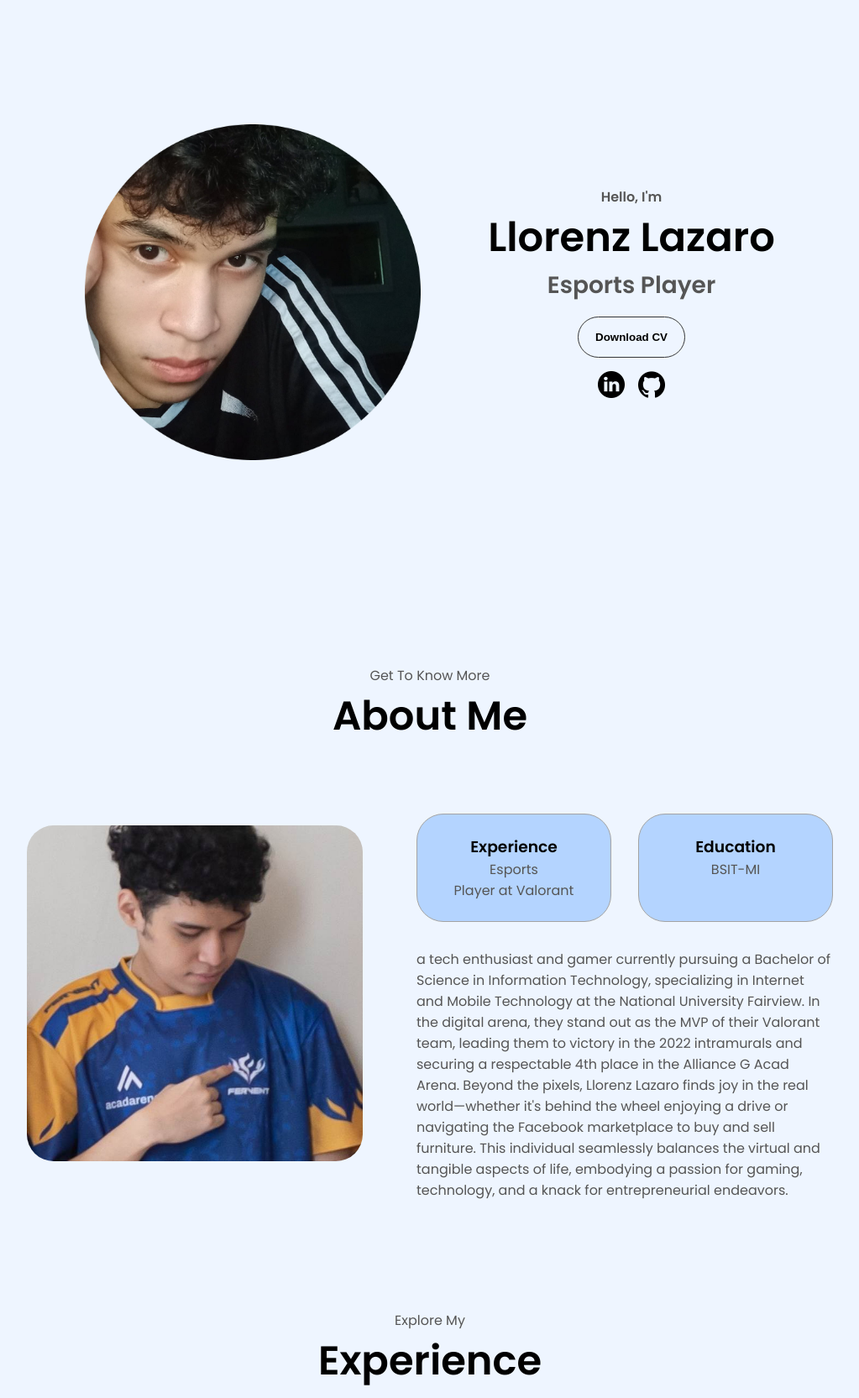
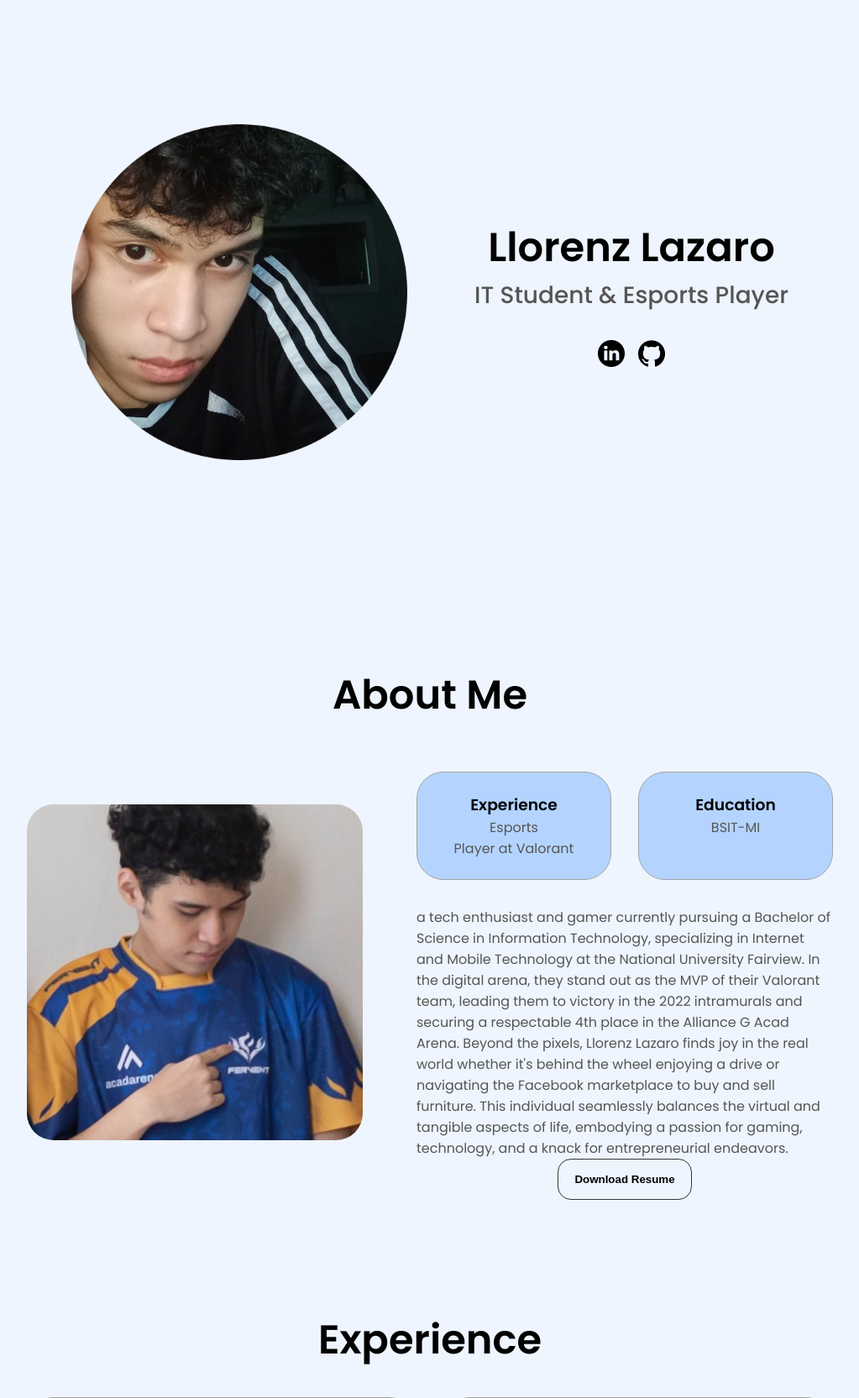
Before and after one commit to Shogun013/Personal-Webpage, a PHP site: page / in a window 1280 px wide. Shown: the part 136-1801 px from the top of the page at 84% size, without its empty margins (128-1151 px from the left). Run offline with PHP 8.4, Linux system fonts and the light colour scheme.

Commit message:
simple changes

```diff
--- a/index.html
+++ b/index.html
@@ -41,16 +41,9 @@
         <img src="./assets/profile.png" alt="Llorenz profile picture" />
       </div>
       <div class="section__text">
-        <p class="section__text__p1">Hello, I'm</p>
         <h1 class="title">Llorenz Lazaro</h1>
-        <p class="section__text__p2">Esports Player</p>
+        <p class="section__text__p2">IT Student & Esports Player</p>
         <div class="btn-container">
-          <button
-            class="btn btn-color-2"
-            onclick="window.open('./assets/Resume.pdf')"
-          >
-            Download CV
-        </div>
         <div id="socials-container">
           <img
             src="./assets/linkedin.png"
@@ -68,7 +61,6 @@
       </div>
     </section>
     <section id="about">
-      <p class="section__text__p1">Get To Know More</p>
       <h1 class="title">About Me</h1>
       <div class="section-container">
         <div class="section__pic-container">
@@ -95,15 +87,21 @@
                 specializing in Internet and Mobile Technology at the National University Fairview.
                 In the digital arena, they stand out as the MVP of their Valorant team,
                 leading them to victory in the 2022 intramurals and securing a respectable 4th place in the Alliance G Acad Arena. Beyond the pixels,
-                Llorenz Lazaro finds joy in the real world—whether it's behind the wheel enjoying a drive or navigating the Facebook marketplace to buy and sell furniture.
+                Llorenz Lazaro finds joy in the real world whether it's behind the wheel enjoying a drive or navigating the Facebook marketplace to buy and sell furniture.
                 This individual seamlessly balances the virtual and tangible aspects of life, embodying a passion for gaming, technology, and a knack for entrepreneurial endeavors.
             </p>
+          </div>
+          <div class="btn-container">
+            <button
+              class="btn btn-color-3"
+              onclick="window.open('./assets/Resume.pdf')"
+            >
+              Download Resume
           </div>
         </div>
       </div>
     </section>
     <section id="experience">
-      <p class="section__text__p1">Explore My</p>
       <h1 class="title">Experience</h1>
       <div class="experience-details-container">
         <div class="about-containers">
@@ -163,7 +161,6 @@
       </div>
     </section>
     <section id="projects">
-      <p class="section__text__p1">Browse My Recent</p>
       <h1 class="title">Projects</h1>
       <div class="experience-details-container">
         <div class="about-containers">
@@ -175,7 +172,7 @@
                 class="project-img"
               />
             </div>
-            <h2 class="experience-sub-title project-title">Prototype UI & UX Design</h2>
+            <h2 class="experience-sub-title project-title">Prototype UI & UI</h2>
             <div class="btn-container">
               <button
                 class="btn btn-color-2 project-btn"
@@ -232,7 +229,6 @@
 
     </section>
     <section id="contact">
-      <p class="section__text__p1">Get in Touch</p>
       <h1 class="title">Contact Me</h1>
       <div class="contact-info-upper-container">
         <div class="contact-info-container">
@@ -259,6 +255,14 @@
             />
             <p><a href="https://www.facebook.com/llorenz.lazaro/">Facebook</a></p>
           </div>
+          <div class="contact-info-container">
+            <img
+              src="./assets/github.png"
+              alt="facebook icon"
+              class="icon contact-icon"
+            />
+            <p><a href="https://github.com/Shogun013">Github</a></p>
+          </div>
       </div>
     </section>
     <footer>
--- a/style.css
+++ b/style.css
@@ -174,18 +174,18 @@ section {
 
 .section__pic-container {
   display: flex;
-  height: 350px;
-  width: 350px;
+  height: 400px;
+  width: 400px;
   margin: auto 0;
 }
 
 .section__text {
   align-self: center;
-  text-align: center;
+  text-align: left;
 }
 
 .section__text p {
-  font-weight: 600;
+  font-weight: 500;
 }
 
 .section__text__p1 {
@@ -224,14 +224,19 @@ section {
   gap: 1rem;
 }
 
+.btn-color-3{
+border-radius: 1rem;
+}
+
 .btn {
   font-weight: 600;
   transition: all 300ms ease;
   padding: 1rem;
-  width: 8rem;
-  border-radius: 2rem;
+  width: 10rem;
+  border-radius: 1rem;
 }
 
+.btn-color-3,
 .btn-color-2 {
   border: rgb(53, 53, 53) 0.1rem solid;
 }
@@ -241,17 +246,18 @@ section {
   cursor: pointer;
 }
 
-
+.btn-color-3:hover,
 .btn-color-2:hover {
   background: rgb(53, 53, 53);
   color: white;
 }
 
-
+.btn-color-3,
 .btn-color-2 {
   background: none;
 }
 
+.btn-color-3:hover,
 .btn-color-2:hover {
   border: rgb(255, 255, 255) 0.1rem solid;
 }
```
Also changed, not shown: assets/arrow.png (deleted), assets/facebook.png (added).
